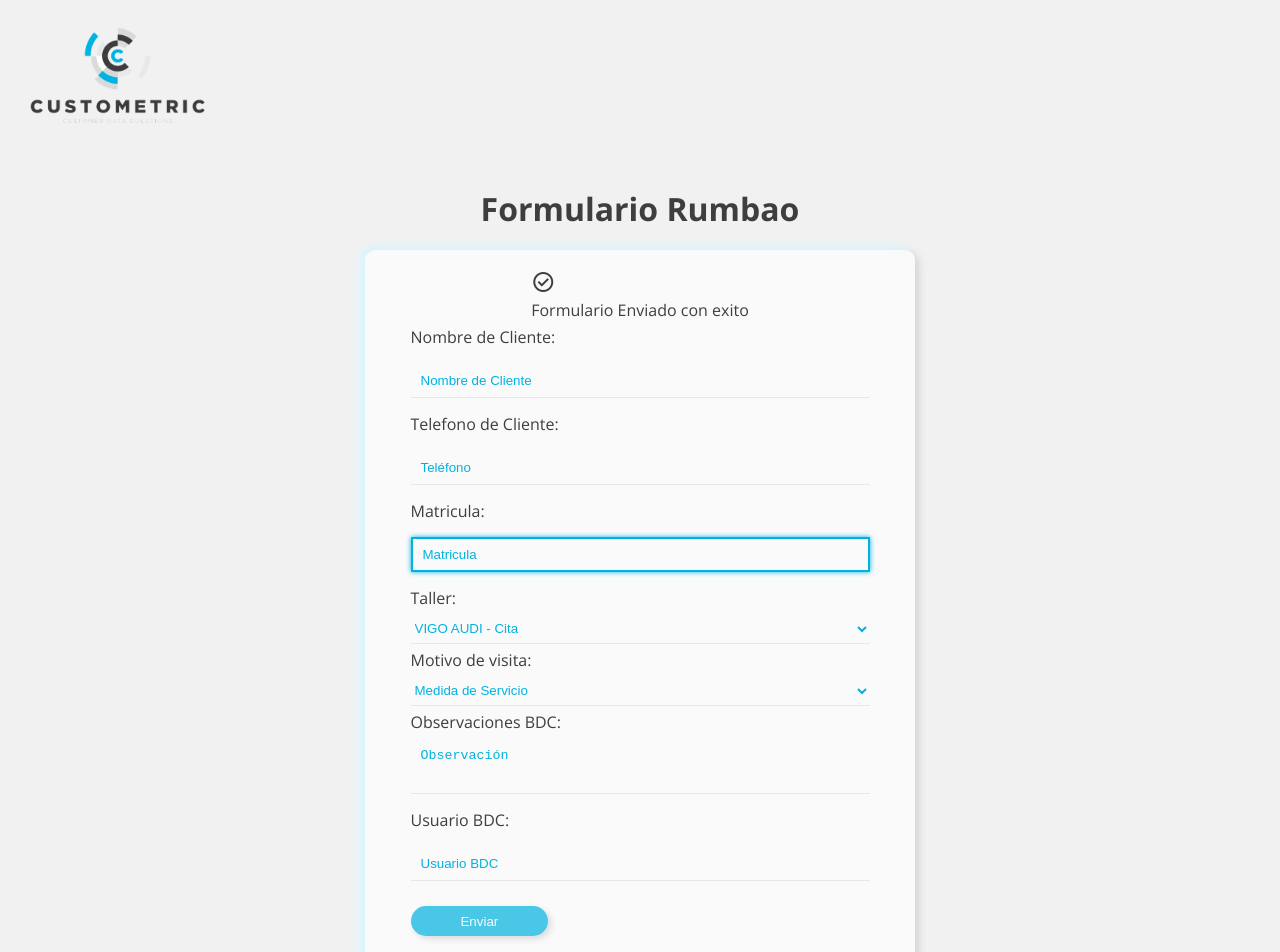
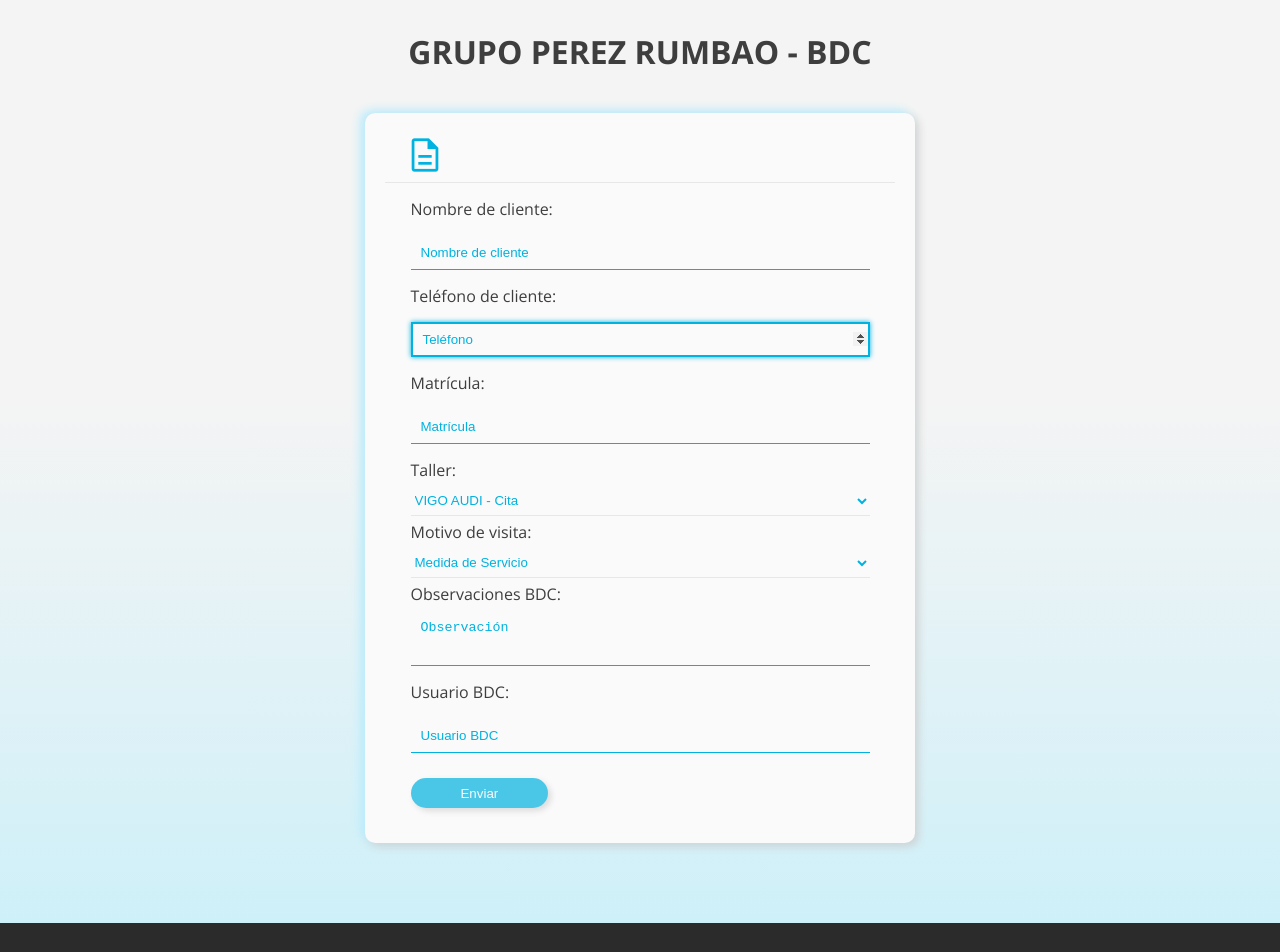
Before and after one commit to explotacionDatos/form-leads-rumbao, a React (Vite) app: page / in a window 1280 px wide. Shown: the top 952 px of the page. Built offline with nearby package versions, Linux system fonts and the light colour scheme.

Commit message:
commit: mensaje de enviado y mejoras en el front

```diff
--- a/src/App.jsx
+++ b/src/App.jsx
@@ -4,7 +4,6 @@
 function App() {
   return (
     <div className="app-ctnr">
-      <Navbar />
       <FormRombao />
       <Footer />
     </div>
--- a/src/Pages/FormRumbao.jsx
+++ b/src/Pages/FormRumbao.jsx
@@ -4,7 +4,7 @@
 const FormRumbao = () => {
   return (
     <div className="page-ctnr">
-      <h1 className="page-ctnr__title">Formulario Rumbao</h1>
+      <h1 className="page-ctnr__title">GRUPO PEREZ RUMBAO - BDC</h1>
       <Form />
     </div>
   );
--- a/src/api/url.json
+++ b/src/api/url.json
@@ -1,3 +1,3 @@
 {
-  "url_server": "http://localhost:3500/sendform"
+  "url_server": "http://localhost:3605/sendform"
 }
--- a/src/components/Form.jsx
+++ b/src/components/Form.jsx
@@ -1,5 +1,5 @@
-import React, { useEffect, useState } from "react";
-import { motion } from "framer-motion";
+import React, { useEffect, useState, useRef } from "react";
+import { animate, delay, easeInOut, motion, useAnimation } from "framer-motion";
 import { useForm } from "react-hook-form";
 import taller from "../components/taller.json";
 import { sendFormRequest } from "../api/rumbao.api";
@@ -9,12 +9,30 @@
     handleSubmit,
     formState: { errors },
   } = useForm();
-  //estado de enviado
-  const [send, setSend] = useState(false);
-  //evento onsubmit para enviar formulario
+  //estado de enviado y input matricula
+  const [send, setSend] = useState(2);
+  const [inputValue, setInputValue] = useState("");
+  //regex para validar campo matricula
+  const regex = /^[a-zA-Z0-9]{0,10}$/;
+  //animaciones
+  const loader = useAnimation();
+  const appearMsg = useAnimation();
+  const matricula = useAnimation();
+
+  //evento onChange del campo matricula
+  const handleInputChange = (event) => {
+    setInputValue(event.target.value);
+  };
+
+  //evento onsubmit para enviar formulario -------------------------------------------------
+
   const onSubmit = async (data) => {
     const obj = taller.data.filter((combo) => combo.campaignId == data.taller);
-
+    loader.start({
+      opacity: 1,
+      rotate: [50, 180, 360, 0],
+      transition: { duration: 1, ease: "linear", repeat: Infinity },
+    });
     const params = {
       phoneNumber: data.telefono_cliente,
       campaignId: obj[0].campaignId,
@@ -29,58 +47,135 @@
       //realizo el envio del formulario
       const sendForm = await sendFormRequest(params);
       console.log(sendForm);
-      if (sendForm) {
-        setSend(true);
-      } else {
-        setSend(false);
-      }
+      setSend(1);
     } catch (error) {
       console.log("Error: " + error.message);
+      setSend(0);
     }
   };
+  //--------------------------------------------------------------------------------
+  const [status, setStatus] = useState(0);
+  const form = useRef(null);
 
   //verificar que el estado de enviado haya cambiado
   useEffect(() => {
-    if (send) {
-      console.log("Enviado");
+    if (regex.test(inputValue) == false) {
+      console.log("reject");
+      matricula.start({
+        borderColor: "#ff544",
+      });
+    } else {
+      matricula.start({
+        borderColor: "#00b2e0",
+      });
     }
-  }, [send]);
+    if (send == 1) {
+      setStatus(1);
+      loader.start({ opacity: 0 });
+      appearMsg.start({
+        opacity: [0, 1, 1, 1, 1, 0],
+        y: [10, 0, 0, 0, 0, 0, 0],
+        x: [0, 0, 0, 0, 0, 10],
+        transition: { duration: 4, ease: easeInOut, delay: 0.5 },
+      });
+      form.current.reset();
+      setTimeout(() => {
+        setStatus(2);
+        setSend(2);
+      }, 4600);
+    }
+    if (send == 0) {
+      setStatus(0);
+      loader.start({ opacity: 0 });
+      appearMsg.start({
+        opacity: [1, 1, 1, 0],
+        transition: { duration: 2, ease: easeInOut, delay: 0.5 },
+      });
+      form.current.reset();
+      setTimeout(() => {
+        setStatus(2);
+        setSend(2);
+      }, 2200);
+    }
+  }, [send, status, inputValue]);
 
   //elementos render
   return (
-    <form onSubmit={handleSubmit(onSubmit)} className="form">
+    <motion.form
+      onSubmit={handleSubmit(onSubmit)}
+      className="form"
+      initial={{ opacity: 0, scale: 0.9 }}
+      animate={{ opacity: 1, scale: 1 }}
+      transition={{ duration: 1.2, ease: "circInOut" }}
+      ref={form}
+    >
       <div className="form__status">
-        <div className="form__status__alert">
-          <span className="material-symbols-outlined">check_circle</span>
-          <p>Formulario Enviado con exito</p>
-        </div>
+        <span className="material-symbols-outlined form__status__icon">
+          description
+        </span>
+        {status == 2 && (
+          <div className="form__status__none">
+            <span className="material-symbols-outlined">check_circle</span>
+            <p>Esperando acción</p>
+          </div>
+        )}
+        {status == 1 && (
+          <motion.div
+            className="form__status__ok"
+            initial={{ y: 10, opacity: 0 }}
+            animate={appearMsg}
+          >
+            <span className="material-symbols-outlined">check_circle</span>
+            <p>Enviado con exito</p>
+          </motion.div>
+        )}
+        {status == 0 && (
+          <motion.div
+            className="form__status__error"
+            initial={{ opacity: 0 }}
+            animate={appearMsg}
+          >
+            <span className="material-symbols-outlined">check_circle</span>
+            <p>Error al enviar el formulario</p>
+          </motion.div>
+        )}
       </div>
       <div className="form__items">
         <div className="form__items__lbl">
-          <label htmlFor="nombre_cliente">Nombre de Cliente:</label>
+          <label htmlFor="nombre_cliente">Nombre de cliente:</label>
           {errors.nombre_cliente?.type === "required" && (
-            <div className="form__items__errors">
+            <motion.div
+              className="form__items__errors"
+              initial={{ opacity: 0 }}
+              animate={{ opacity: 1 }}
+              transition={{ delay: 0.3 }}
+            >
               <span className="material-symbols-outlined">report</span>
               <p>Campo obligatorio</p>
-            </div>
+            </motion.div>
           )}
         </div>
 
         <input
           type="text"
           {...register("nombre_cliente", { required: true })}
-          placeholder="Nombre de Cliente"
+          placeholder="Nombre de cliente"
           className="form__items__input"
         ></input>
       </div>
       <div className="form__items">
         <div className="form__items__lbl">
-          <label htmlFor="telefono_cliente">Telefono de Cliente:</label>
+          <label htmlFor="telefono_cliente">Teléfono de cliente:</label>
           {errors.telefono_cliente?.type === "required" && (
-            <div className="form__items__errors">
+            <motion.div
+              className="form__items__errors"
+              initial={{ opacity: 0 }}
+              animate={{ opacity: 1 }}
+              transition={{ delay: 0.3 }}
+            >
               <span className="material-symbols-outlined">report</span>
               <p>Campo obligatorio</p>
-            </div>
+            </motion.div>
           )}
         </div>
 
@@ -94,32 +189,57 @@
       </div>
       <div className="form__items">
         <div className="form__items__lbl">
-          <label htmlFor="matricula">Matricula:</label>
+          <label htmlFor="matricula">Matrícula:</label>
           {errors.matricula?.type === "required" && (
-            <div className="form__items__errors">
+            <motion.div
+              className="form__items__errors"
+              initial={{ opacity: 0 }}
+              animate={{ opacity: 1 }}
+              transition={{ delay: 0.3 }}
+            >
               <span className="material-symbols-outlined">report</span>
               <p>Campo obligatorio</p>
-            </div>
+            </motion.div>
+          )}
+          {errors.matricula?.type === "pattern" && (
+            <motion.div
+              className="form__items__errors"
+              initial={{ opacity: 0 }}
+              animate={{ opacity: 1 }}
+              transition={{ delay: 0.3 }}
+            >
+              <span className="material-symbols-outlined">report</span>
+              <p>No se admiten caracteres especiales</p>
+            </motion.div>
           )}
         </div>
 
-        <input
+        <motion.input
           type="text"
-          {...register("matricula", { required: true })}
-          placeholder="Matricula"
+          {...register("matricula", {
+            required: true,
+            pattern: /^[a-zA-Z0-9]{0,10}$/,
+          })}
+          placeholder="Matrícula"
           maxLength={10}
           className="form__items__input"
-          autoFocus
-        ></input>
+          animate={matricula}
+          onChange={handleInputChange}
+        ></motion.input>
       </div>
       <div className="form__items">
         <div className="form__items__lbl">
           <label htmlFor="taller">Taller:</label>
           {errors.taller?.type === "required" && (
-            <div className="form__items__errors">
+            <motion.div
+              className="form__items__errors"
+              initial={{ opacity: 0 }}
+              animate={{ opacity: 1 }}
+              transition={{ delay: 0.3 }}
+            >
               <span className="material-symbols-outlined">report</span>
               <p>Campo obligatorio</p>
-            </div>
+            </motion.div>
           )}
         </div>
 
@@ -188,10 +308,15 @@
         <div className="form__items__lbl">
           <label htmlFor="usuario_BDC">Usuario BDC:</label>
           {errors.usuario_BDC?.type === "required" && (
-            <div className="form__items__errors">
+            <motion.div
+              className="form__items__errors"
+              initial={{ opacity: 0 }}
+              animate={{ opacity: 1 }}
+              transition={{ delay: 0.3 }}
+            >
               <span className="material-symbols-outlined">report</span>
               <p>Campo obligatorio</p>
-            </div>
+            </motion.div>
           )}
         </div>
 
@@ -206,17 +331,22 @@
       <div className="form-btn">
         <motion.button
           className="form-btn__submit"
-          initial={{ opacity: 0.7, y: 0 }}
+          initial={{ opacity: 0.7, scale: 1 }}
           whileHover={{
-            y: -5,
+            scale: 1.08,
             opacity: 1,
           }}
           transition={{ ease: "easeInOut", duration: 0.3 }}
         >
           Enviar
         </motion.button>
+        <motion.div
+          className="form-btn__loader"
+          initial={{ rotate: 0, opacity: 0 }}
+          animate={loader}
+        ></motion.div>
       </div>
-    </form>
+    </motion.form>
   );
 };
 
--- a/src/index.scss
+++ b/src/index.scss
@@ -8,6 +8,7 @@
 /*ICONS*/
 @import url("https://fonts.googleapis.com/css2?family=Material+Symbols+Outlined:opsz,wght,FILL,GRAD@20..48,100..700,0..1,-50..200");
 @import url("https://fonts.googleapis.com/css2?family=Material+Symbols+Outlined:opsz,wght,FILL,GRAD@20..48,100..700,0..1,-50..200");
+@import url("https://fonts.googleapis.com/css2?family=Material+Symbols+Outlined:opsz,wght,FILL,GRAD@20..48,100..700,0..1,-50..200");
 /*LAYOUT*/
 @import "./scss/layout/navbar.scss";
 @import "./scss/layout/FormRombao.scss";
--- a/src/scss/abstracts/_variables.scss
+++ b/src/scss/abstracts/_variables.scss
@@ -5,13 +5,16 @@
     --font-Open-Sans: "Open Sans", sans-serif;
     //Colours
     --body-color:#f1f1f1;
+    --body-color-gr-linear:linear-gradient(180deg, rgba(244,244,244,1) 32%, rgba(195,239,250,1) 85%);
     --sc-color-blue:#00b2e0;
     --sc-color-dark:#3e3e3f;
     --sc-color-dark-2:#2b2b2b;
     --sc-color-grey-lg:#e6e7e9;
     --sc-color-wh:#fafafa;
     --sc-color-wh-2:#cccccc;
-    --sc-color-red:rgb(255, 36, 28);
+    --sc-color-wh-3:#fafafa;
+    --sc-color-red:#e02323;
     --sh-color-grey:#cecece;
-    --sh-color-blue:#d8f6ff;
+    --sh-color-wh:hsl(0, 100%, 99%);
+    --sh-color-blue:#bbedfc;
 }
--- a/src/scss/base/_base.scss
+++ b/src/scss/base/_base.scss
@@ -2,9 +2,15 @@
     font-family: var(--font-Open-Sans);
     font-size: 16px;
     color:var(--sc-color-dark);
-    background-color: var(--body-color);
+    background-image: var(--body-color-gr-linear);
 }
 .app-ctnr{
     width: 100%;
     height: 100%;
 }
+
+@media (max-width:480px) {
+    html,body{
+        font-size: 15px;
+    }
+}
--- a/src/scss/layout/FormRombao.scss
+++ b/src/scss/layout/FormRombao.scss
@@ -5,9 +5,17 @@
     flex-direction: column;
     align-items: center;
     justify-content: center;
-
+    padding: 10px;
     &__title{
         margin: 20px 0px;
         color: var(--sc-color-dark);
     }
 }
+
+@media (max-width:480px){
+    .page-ctnr{
+        &__title{
+            font-size: 1.1rem;
+        }
+    }
+}
--- a/src/scss/layout/form.scss
+++ b/src/scss/layout/form.scss
@@ -4,6 +4,7 @@
     align-items: center;
     width: 100%;
     max-width:550px;
+    margin: 20px;
     background-color: var(--sc-color-wh);
     border-radius: 10px;
     padding: 20px;
@@ -24,6 +25,49 @@
 }
 .form__status{
     display: flex;
+    justify-content: space-between;
+    align-items: center;
+    width: 100%;
+    margin-bottom: 10px;
+    padding: 0px 20px 5px 20px;
+    border-bottom: 1px solid var(--sc-color-grey-lg);
+    &__icon{
+        font-size: 2.5rem;
+        color: var(--sc-color-blue);
+        margin-bottom: 0;
+    }
+    &__ok{
+        display: flex;
+        justify-content: space-between;
+        width: auto;
+        background-color: var(--sc-color-blue);
+        padding: 10px 10px;
+        color: var(--sc-color-wh);
+        border-radius: 5px;
+        span{
+            margin-right: 5px;
+        }
+    }
+    &__error{
+        display: flex;
+        justify-content: space-between;
+        width: auto;
+        background-color: var(--sc-color-red);
+        padding: 10px 10px;
+        color: var(--sc-color-wh);
+        border-radius: 5px;
+        span{
+            margin-right: 5px;
+        }
+    }
+    &__none{
+        display: flex;
+        justify-content: space-between;
+        width: auto;
+        opacity: 0;
+        padding: 10px 10px;
+
+    }
 }
 
 .form__items{
@@ -60,7 +104,7 @@
     height: 35px;
     margin: 10px 0px;
     border: none;
-    border-bottom: 1px solid var(--sc-color-grey-lg);
+    border-bottom: 1px solid var(--sc-color-blue);
     padding-left: 5px;
     outline: none;
     background-color: var(--sc-color-wh);
@@ -96,6 +140,9 @@
 }
 
 .form-btn{
+    display: flex;
+    align-items: center;
+    justify-content: space-between;
     width: 90%;
     &__submit{
         width: 30%;
@@ -107,4 +154,28 @@
         box-shadow: 3px 3px 6px var(--sh-color-grey);
         background-color: var(--sc-color-blue);
     }
+    &__loader{
+        width: 30px;
+        height: 30px;
+        border-radius: 50%;
+        position: relative;
+        &::after,&::before{
+            content: '';
+            position: absolute;
+            border-radius: inherit;
+        }
+        &::before{
+            width: 100%;
+            height: 100%;
+            background-image: linear-gradient(0deg, rgba(214,249,255,1) 22%, rgba(0,178,224,1) 73%);
+        }
+        &::after{
+            width: 75%;
+            height: 75%;
+            background-color: var(--sc-color-wh);
+            top: 12%;
+            left: 12%;
+        }
+    }
+
 }
--- a/vite.config.js
+++ b/vite.config.js
@@ -29,7 +29,6 @@
       console.error("Error al escribir en el archivo:", error);
       return;
     }
-    console.log("Archivo modificado con éxito.");
   });
 });
 
```
Also changed, not shown: src/components/Footer.jsx (+4 -7 lines), src/scss/layout/footer.scss (+7 -6 lines), src/assets/nova-logo.png (added).
